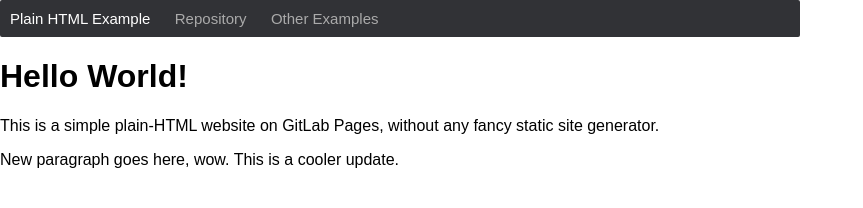
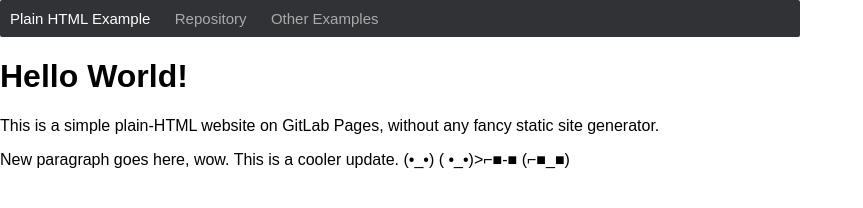
Before and after one commit to KMChappell/kmc-gitlab-mirror-test, a plain HTML site: page public/index.html in a window 1280 px wide. Shown: the whole page, without its empty margins (0-863 px from the left). Drawn offline with Linux system fonts and the light colour scheme.

Commit message:
sunglasses

```diff
--- a/public/index.html
+++ b/public/index.html
@@ -20,6 +20,10 @@
     </p>
     <p>
       New paragraph goes here, wow. This is a cooler update.
+      (•_•)
+      ( •_•)>⌐■-■
+      (⌐■_■)
+
     </p>
   </body>
 </html>
```
